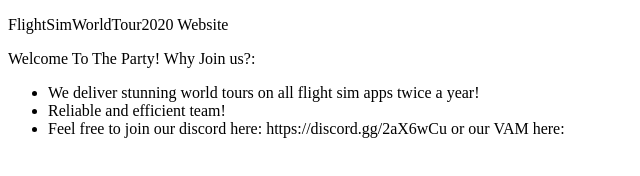
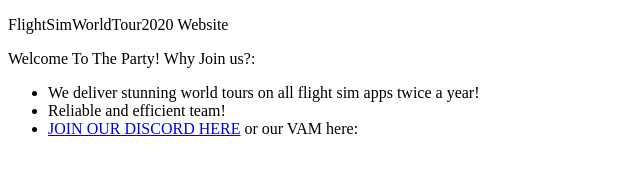
Before and after one commit to TheArtfulPlonker/FLIGHT-SIM-WORLD-TOUR, a plain HTML site: page index.html in a window 1280 px wide. Shown: the whole page, without its empty margins (0-640 px from the left). Drawn offline with Linux system fonts and the light colour scheme.

Commit message:
Updated Discord Link

```diff
--- a/index.html
+++ b/index.html
@@ -10,7 +10,7 @@
             <ul>
                 <li>We deliver stunning world tours on all flight sim apps twice a year!</li>
                 <li>Reliable and efficient team!</li>
-                <li>Feel free to join our discord here: https://discord.gg/2aX6wCu or our VAM here: </li>
+                <li><a href="https://discord.gg/2aX6wCu">JOIN OUR DISCORD HERE</a> or our VAM here: </li>
             </ul>
 
                 </html>
```
